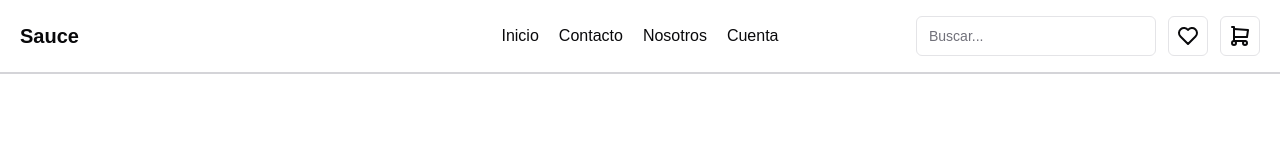
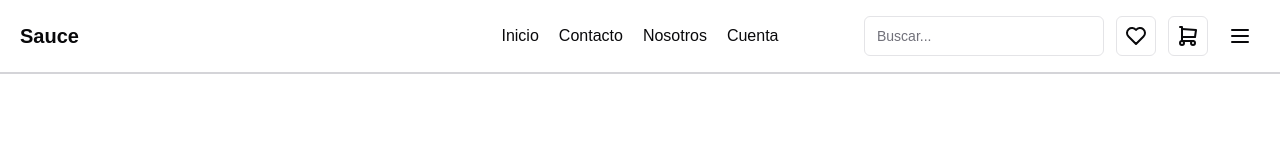
Before and after one commit to mendoza000/sauce-store-frontend, a Next.js app: page / in a window 1280 px wide. Shown: the top 160 px of the page. Built offline with nearby package versions, Linux system fonts and the light colour scheme; a web font is replaced by a local one.

Commit message:
add menu icon

```diff
--- a/src/components/nav/navbar.tsx
+++ b/src/components/nav/navbar.tsx
@@ -1,7 +1,7 @@
 import Link from "next/link"
 import { Input } from "../ui/input"
 import { Button } from "../ui/button"
-import { IconHeart, IconShoppingCart } from "@tabler/icons-react"
+import { IconHeart, IconMenu2, IconShoppingCart } from "@tabler/icons-react"
 
 export default function Navbar() {
 	return (
@@ -25,6 +25,9 @@ export default function Navbar() {
 					<Button size={"icon"} variant={"outline"}>
 						<IconShoppingCart />
 					</Button>
+					<Button size={"icon"} variant={"ghost"}>
+						<IconMenu2 />
+					</Button>
 				</div>
 			</div>
 		</nav>
```
